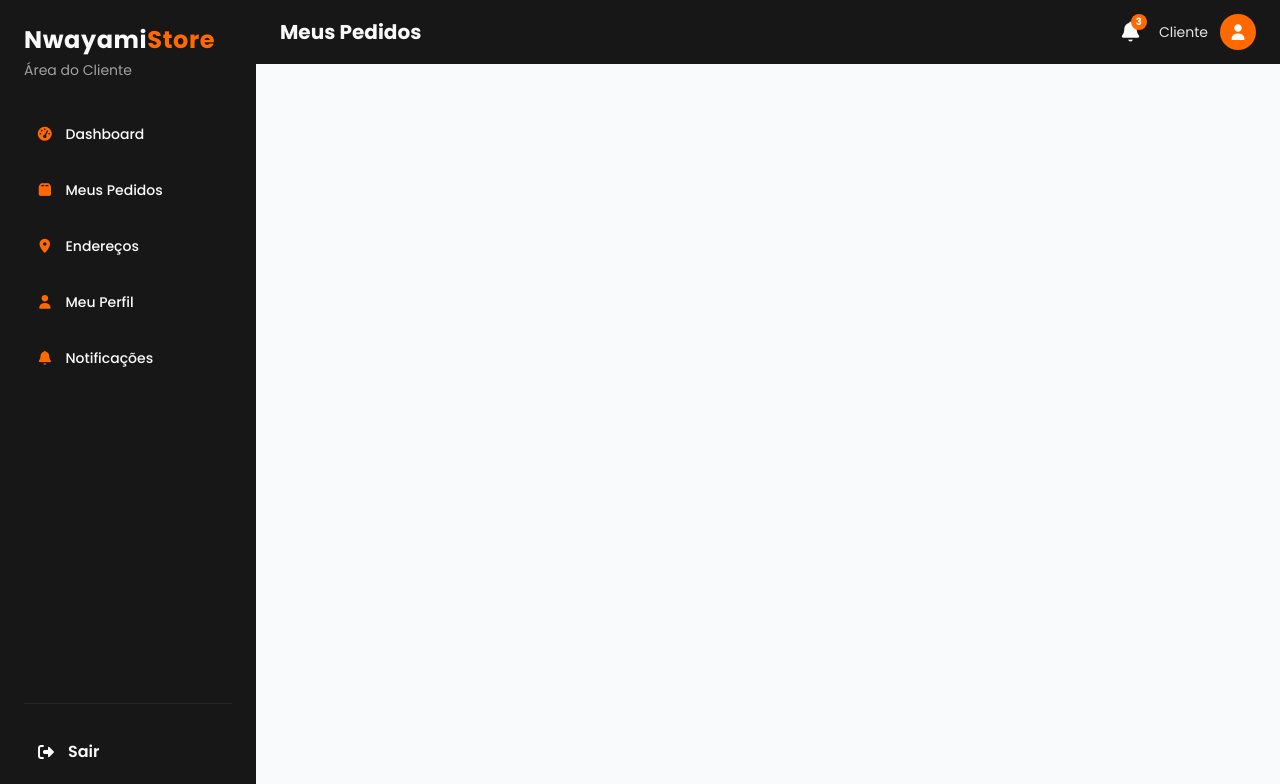
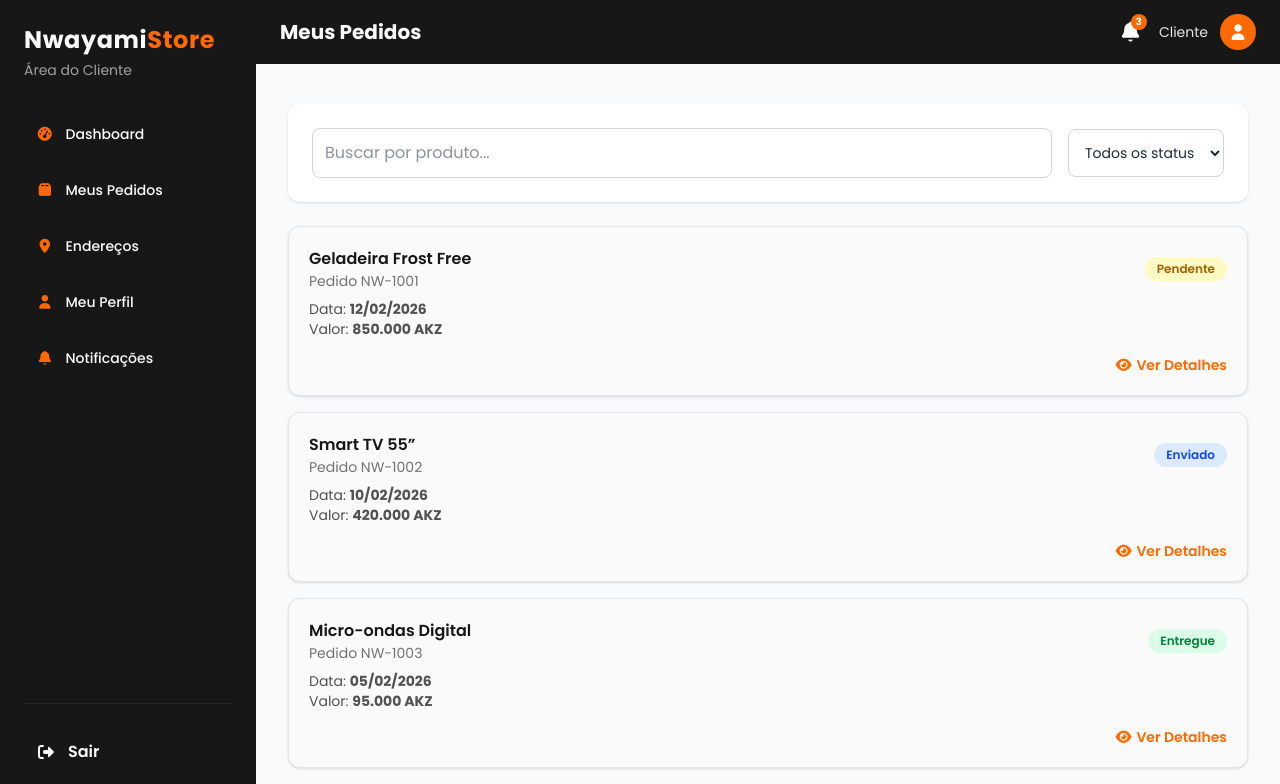
Before and after one commit to nsimba-afonso-nwayami/store-nwayami, a React (Vite) app: page /dashboard/cliente/pedidos in a window 1280 px wide. Shown: the top 784 px of the page. Built offline with nearby package versions, Linux system fonts and the light colour scheme.

Commit message:
Página meus pedidos do dashboard do cliente criado

```diff
--- a/src/pages/cliente/MeusPedidos.jsx
+++ b/src/pages/cliente/MeusPedidos.jsx
@@ -1,14 +1,207 @@
+import { useState } from "react";
 import ClienteLayout from "./components/ClienteLayout";
-import { Link } from "react-router-dom";
+import Modal from "./components/Modal";
 
 export default function MeusPedidos() {
+  const [filtroStatus, setFiltroStatus] = useState("");
+  const [busca, setBusca] = useState("");
+  const [openDetalhes, setOpenDetalhes] = useState(false);
+  const [pedidoSelecionado, setPedidoSelecionado] = useState(null);
+
+  const meusPedidos = [
+    {
+      id: "NW-1001",
+      produto: "Geladeira Frost Free",
+      data: "12/02/2026",
+      valor: "850.000 AKZ",
+      status: "Pendente",
+    },
+    {
+      id: "NW-1002",
+      produto: "Smart TV 55”",
+      data: "10/02/2026",
+      valor: "420.000 AKZ",
+      status: "Enviado",
+    },
+    {
+      id: "NW-1003",
+      produto: "Micro-ondas Digital",
+      data: "05/02/2026",
+      valor: "95.000 AKZ",
+      status: "Entregue",
+    },
+    {
+      id: "NW-1004",
+      produto: "Ferro de Engomar",
+      data: "02/02/2026",
+      valor: "35.000 AKZ",
+      status: "Cancelado",
+    },
+  ];
+
+  const getStatusStyle = (status) => {
+    switch (status) {
+      case "Pendente":
+        return "bg-yellow-100 text-yellow-700";
+      case "Enviado":
+        return "bg-blue-100 text-blue-700";
+      case "Entregue":
+        return "bg-green-100 text-green-700";
+      case "Cancelado":
+        return "bg-red-100 text-red-700";
+      default:
+        return "bg-neutral-200 text-neutral-700";
+    }
+  };
+
+  const pedidosFiltrados = meusPedidos.filter((item) => {
+    const matchBusca = item.produto.toLowerCase().includes(busca.toLowerCase());
+
+    const matchStatus = filtroStatus ? item.status === filtroStatus : true;
+
+    return matchBusca && matchStatus;
+  });
+
+  const abrirDetalhes = (item) => {
+    setPedidoSelecionado(item);
+    setOpenDetalhes(true);
+  };
 
   return (
     <>
-      <title>Meus Pedidos | Dashboard Cliente</title>
+      <title>Meus Pedidos | Nwayami Store</title>
 
       <ClienteLayout title="Meus Pedidos">
+        {/* FILTROS */}
+        <div className="bg-white p-6 rounded-xl shadow-sm mb-6 flex flex-col lg:flex-row gap-4 items-center">
+          <input
+            type="text"
+            placeholder="Buscar por produto..."
+            value={busca}
+            onChange={(e) => setBusca(e.target.value)}
+            className="p-3 rounded-lg border border-neutral-300 focus:outline-none focus:ring-2 focus:ring-orange-500 w-full lg:flex-1"
+          />
 
+          <select
+            value={filtroStatus}
+            onChange={(e) => setFiltroStatus(e.target.value)}
+            className="w-full lg:w-auto p-3 rounded-lg border border-neutral-300 focus:outline-none focus:ring-2 focus:ring-orange-500 text-sm"
+          >
+            <option value="">Todos os status</option>
+            <option>Pendente</option>
+            <option>Enviado</option>
+            <option>Entregue</option>
+            <option>Cancelado</option>
+          </select>
+        </div>
+
+        {/* LISTA DE PEDIDOS */}
+        <div className="flex flex-col gap-4">
+          {pedidosFiltrados.map((item) => (
+            <div
+              key={item.id}
+              className="bg-neutral-50 border border-neutral-200 rounded-xl p-5 shadow-sm hover:shadow-md transition"
+            >
+              <div className="flex justify-between items-center mb-2">
+                <div>
+                  <p className="font-semibold text-neutral-900">
+                    {item.produto}
+                  </p>
+                  <p className="text-neutral-500 text-sm">Pedido {item.id}</p>
+                </div>
+
+                <span
+                  className={`px-3 py-1 rounded-full text-xs font-semibold ${getStatusStyle(
+                    item.status,
+                  )}`}
+                >
+                  {item.status}
+                </span>
+              </div>
+
+              <p className="text-neutral-600 text-sm">
+                Data: <strong>{item.data}</strong>
+              </p>
+              <p className="text-neutral-600 text-sm">
+                Valor: <strong>{item.valor}</strong>
+              </p>
+
+              <div className="flex justify-end items-center mt-4">
+                <button
+                  onClick={() => abrirDetalhes(item)}
+                  className="text-orange-500 hover:text-orange-600 cursor-pointer flex items-center gap-1 text-sm font-semibold"
+                >
+                  <i className="fas fa-eye"></i> Ver Detalhes
+                </button>
+              </div>
+            </div>
+          ))}
+        </div>
+
+        {/* MODAL DETALHES */}
+        <Modal
+          isOpen={openDetalhes}
+          onClose={() => setOpenDetalhes(false)}
+          title="Detalhes do Pedido"
+          icon="fas fa-box"
+        >
+          {pedidoSelecionado && (
+            <div className="max-w-3xl mx-auto space-y-6">
+              <div className="bg-orange-500/10 border border-orange-500/30 rounded-xl p-6">
+                <h2 className="text-xl font-bold text-neutral-800">
+                  {pedidoSelecionado.produto}
+                </h2>
+                <p className="text-neutral-500">Produto</p>
+                <span
+                  className={`inline-block mt-3 px-4 py-1 rounded-full text-xs font-semibold ${getStatusStyle(
+                    pedidoSelecionado.status,
+                  )}`}
+                >
+                  {pedidoSelecionado.status}
+                </span>
+              </div>
+
+              <div className="bg-white border border-neutral-200 rounded-xl p-6 grid grid-cols-1 md:grid-cols-2 gap-6">
+                <div>
+                  <p className="text-sm text-neutral-500">Número do Pedido</p>
+                  <p className="font-semibold text-neutral-800">
+                    {pedidoSelecionado.id}
+                  </p>
+                </div>
+
+                <div>
+                  <p className="text-sm text-neutral-500">Data</p>
+                  <p className="font-semibold text-neutral-800">
+                    {pedidoSelecionado.data}
+                  </p>
+                </div>
+
+                <div>
+                  <p className="text-sm text-neutral-500">Valor</p>
+                  <p className="font-semibold text-neutral-800">
+                    {pedidoSelecionado.valor}
+                  </p>
+                </div>
+
+                <div>
+                  <p className="text-sm text-neutral-500">Status</p>
+                  <p className="font-semibold text-neutral-800">
+                    {pedidoSelecionado.status}
+                  </p>
+                </div>
+              </div>
+
+              <div className="flex justify-end">
+                <button
+                  onClick={() => setOpenDetalhes(false)}
+                  className="px-6 py-2 bg-neutral-200 hover:bg-neutral-300 text-neutral-800 rounded-lg cursor-pointer"
+                >
+                  Fechar
+                </button>
+              </div>
+            </div>
+          )}
+        </Modal>
       </ClienteLayout>
     </>
   );
```
